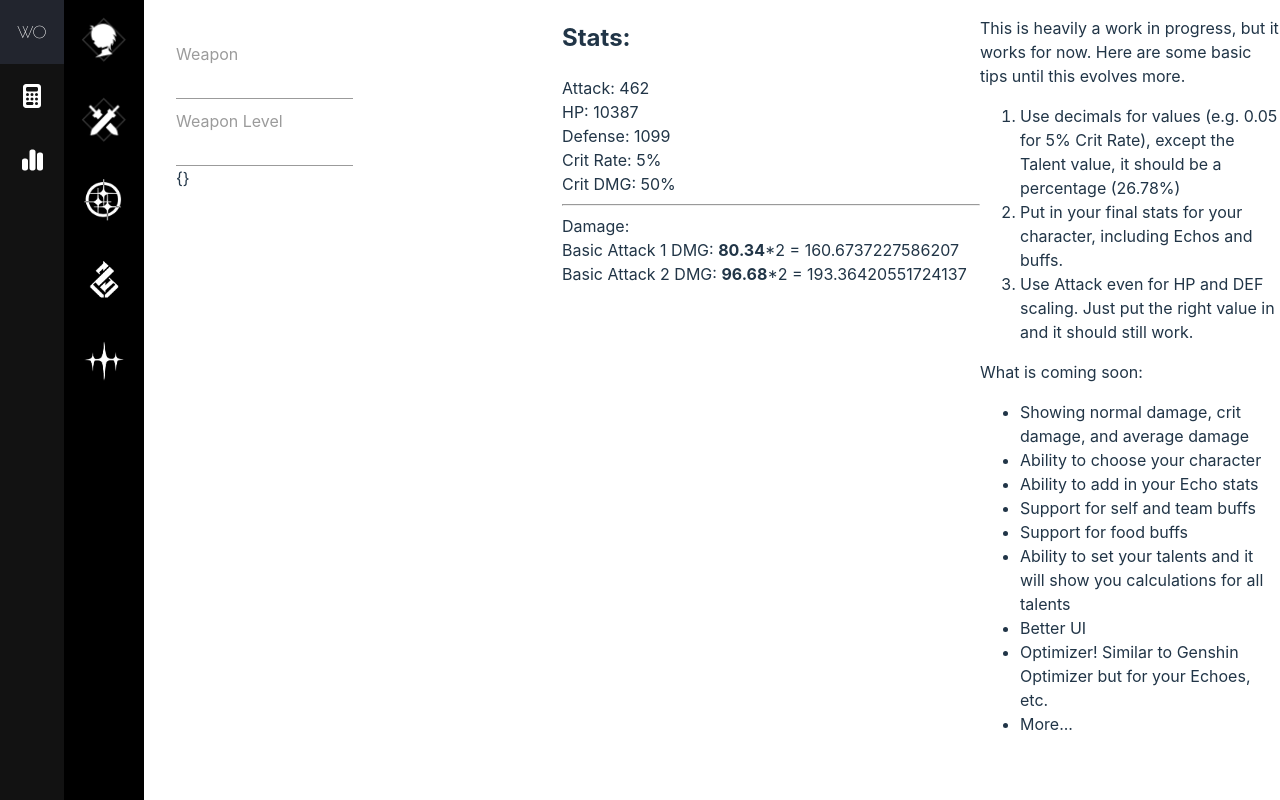
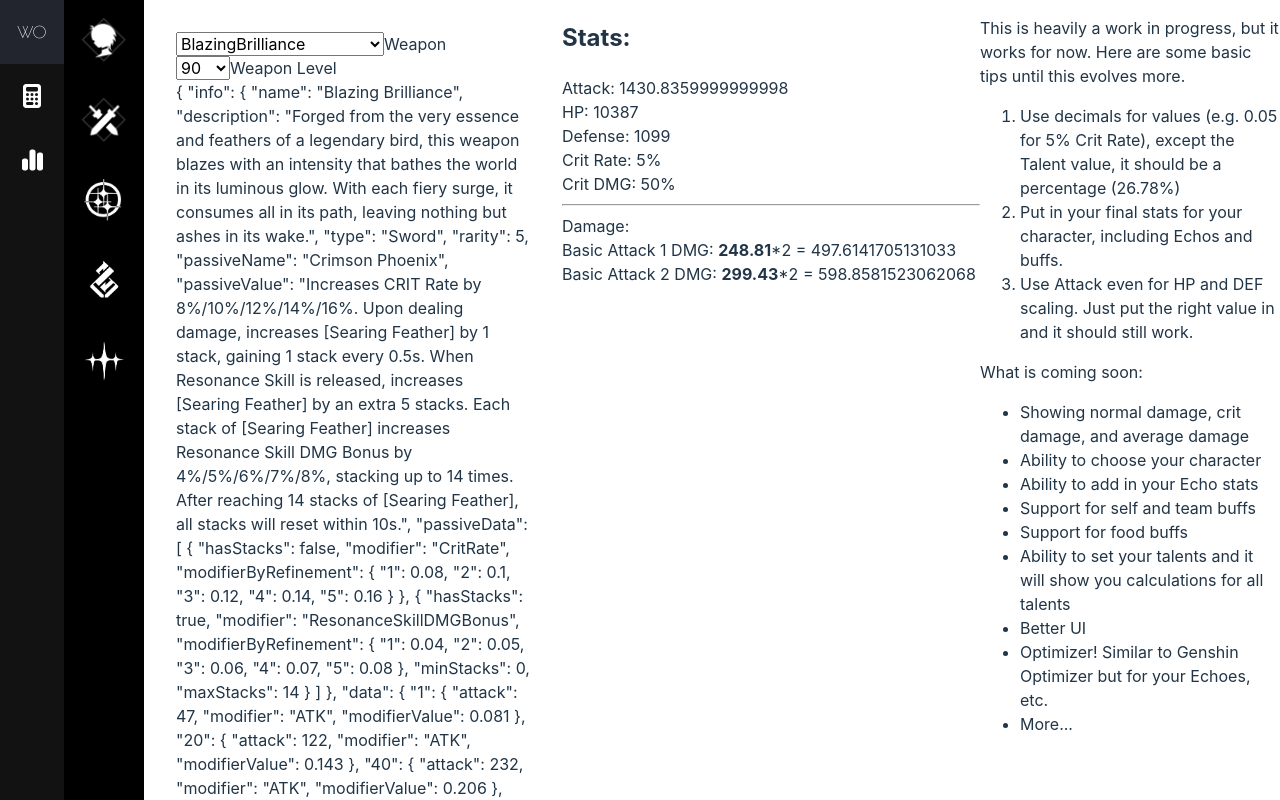
Before and after one commit to ryanbenson/wuthering-waves-optimizer, a Vue app: page /wuthering-waves-optimizer/ in a window 1280 px wide. Both pictures are taken after a click on the item 104 px from the left and 120 px from the top of the page. Shown: the top 800 px of the page. Built offline with nearby package versions, Linux system fonts and the light colour scheme.

Commit message:
Refactors weapons to its own component

```diff
--- a/src/components/Calculator.vue
+++ b/src/components/Calculator.vue
@@ -65,25 +65,9 @@
       </div>
 
       <div class="screen--character" v-show="curScreen === 'weapon'">
-        <div class="data-input">
-          <div class="form__group field">
-            <select name="character" v-model="weapon" class="form__field">
-              <option v-for="weap in weaponsList" :key="weap" :value="weap">
-                {{ weap }}
-              </option>
-            </select>
-            <label for="character" class="form__label">Weapon</label>
-          </div>
-          <div class="form__group field">
-            <select name="character" v-model="weaponLevel" class="form__field">
-              <option v-for="lvl in weaponLevelOptions" :key="lvl" :value="lvl">
-                {{ lvl }}
-              </option>
-            </select>
-            <label for="character" class="form__label">Weapon Level</label>
-          </div>
-          <div>{{ chosenWeapon }}</div>
-        </div>
+        <CalculatorWeapons
+          @update-weapon="handleWeaponUpdated"
+          :weapon-type="weaponType"></CalculatorWeapons>
       </div>
 
       <div class="screen--character" v-show="curScreen === 'talents'">
@@ -179,8 +163,8 @@ import {
   getCharactersAvailable,
   getCharByName,
 } from "../characters/characters";
-import { getWeaponsByType, getWeaponByName } from "../weapons/weapons";
 import CalculatorEchoes from "./CalculatorEchoes.vue";
+import CalculatorWeapons from "./CalculatorWeapons.vue";
 
 interface FormData {
   [key: string]: number | string; // index signature
@@ -206,6 +190,7 @@ export default defineComponent({
   name: "Calculator",
   components: {
     CalculatorEchoes,
+    CalculatorWeapons,
   },
   setup() {
     const formData = reactive<FormData>({
@@ -225,6 +210,7 @@ export default defineComponent({
       liberation: 10,
       intro: 10,
     });
+    const weaponData = reactive({});
 
     watch(formData, async (updatedFormData: FormData) => {
       handleCalculation(updatedFormData);
@@ -256,25 +242,6 @@ export default defineComponent({
       "80+",
       "90",
     ]);
-    const weaponsList = ref([]);
-    const weapon = ref([]);
-    const weaponLevel = ref("90");
-    const weaponLevelOptions = ref([
-      "1",
-      "20",
-      "20+",
-      "40",
-      "40+",
-      "50",
-      "50+",
-      "60",
-      "60+",
-      "70",
-      "70+",
-      "80",
-      "80+",
-      "90",
-    ]);
     const totalAtk = ref(0);
     const totalHp = ref(0);
     const totalDef = ref(0);
@@ -282,28 +249,13 @@ export default defineComponent({
     const totalCritDMG = ref(0.5);
 
     charactersList.value = getCharactersAvailable();
-    weaponsList.value = getWeaponsByType(weaponType.value);
 
-    watch(weapon, async (weaponName: string) => {
-      const weaponChosen = await getWeaponByName(weaponType.value, weaponName);
-      chosenWeapon.value = weaponChosen;
-      console.log(chosenWeapon.value.getWeaponDataByLevel(weaponLevel.value));
-      calcCharStats();
-    });
-    watch(weaponLevel, async () => {
-      console.log(chosenWeapon.value.getWeaponDataByLevel(weaponLevel.value));
-      calcCharStats();
-    });
     watch(character, async (charName) => {
       const chosen = await getCharByName(charName);
       chosenChar.value = chosen;
       // update the weapons if needed
       if (weaponType.value !== chosenChar.value?.basic?.weapon) {
         weaponType.value = chosenChar.value?.basic?.weapon ?? "Swords";
-        // update the list
-        weaponsList.value = getWeaponsByType(weaponType.value);
-        // reset the weapon chosen to be the first possible in the list of swords
-        weapon.value = weaponsList.value[0];
       }
       calcCharStats();
     });
@@ -340,12 +292,10 @@ export default defineComponent({
         charAtk = attack;
         charDef = defense;
       }
-      if (chosenWeapon.value) {
-        const { attack, modifier, modifierValue } =
-          chosenWeapon.value.getWeaponDataByLevel(weaponLevel.value);
-        weaponAtk = attack;
-        weaponModifer = modifier;
-        weaponModifierValue = modifierValue;
+      if (weaponData.value) {
+        weaponAtk = weaponData.value?.attack;
+        weaponModifer = weaponData.value?.modifier;
+        weaponModifierValue = weaponData.value?.modifierValue;
         // weapon data is in decimal, but we're calcing in percentages for now
         switch (weaponModifer) {
           case "ATK":
@@ -366,6 +316,7 @@ export default defineComponent({
         }
       }
       if (echoStats) {
+        console.log("echo stats", echoStats.value);
         attackPercent += echoStats?.value?.ATK ?? 0;
         hpPercent += echoStats?.value?.HP ?? 0;
         defPercent += echoStats?.value?.DEF ?? 0;
@@ -376,10 +327,9 @@ export default defineComponent({
         critDMG += echoStats?.value?.CritDMG ?? 0;
       }
       totalAtk.value =
-        charAtk + weaponAtk * (1 + attackPercent / 100) + attackFlat;
+        (charAtk + weaponAtk) * (1 + attackPercent / 100) + attackFlat;
       totalHp.value = charHp * (1 + hpPercent / 100) + hpFlat;
       totalDef.value = charDef * (1 + defPercent / 100) + defFlat;
-      console.log(critRate, critDMG);
       totalCritRate.value = critRate / 100;
       totalCritDMG.value = critDMG / 100;
 
@@ -387,6 +337,9 @@ export default defineComponent({
     };
 
     const calcAllDamages = () => {
+      if (!chosenChar.value) {
+        return;
+      }
       const basicAttacks = chosenChar.value.basicAttacks?.attacks ?? [];
       const basicAttacksTalent = talentData.basic;
       const basicAttacksByTalent = [];
@@ -414,7 +367,6 @@ export default defineComponent({
         basicAttacksByTalent.push(attackToUse);
       });
       allDamages.value = basicAttacksByTalent;
-      console.log(basicAttacksByTalent);
       // to do: add the rest
     };
 
@@ -467,23 +419,11 @@ export default defineComponent({
     const handleCalculation = () => {
       calcAllDamages();
     };
-    // const handleCalculation = (formData: FormData) => {
-    //   // to do: use HP and DEF
-    //   const dmg = calcDamage(
-    //     characterLevel.value,
-    //     formData.enemyLevel,
-    //     formData.enemyResist,
-    //     formData.talent,
-    //     totalAtk.value,
-    //     formData.defIgnore,
-    //     formData.bonusTotalSkillDmg,
-    //     formData.bonusSpecificSkillDmg,
-    //     formData.bonusElementDmg,
-    //     formData.totalDeepenEffect,
-    //     formData.resistenceReduction
-    //   );
-    //   damage.value = dmg;
-    // };
+
+    const handleWeaponUpdated = (givenWeaponData) => {
+      weaponData.value = givenWeaponData;
+      calcCharStats();
+    };
 
     const updateStatsEchoes = (echoStatsGiven) => {
       echoStats.value = echoStatsGiven;
@@ -513,10 +453,9 @@ export default defineComponent({
       totalDef,
       totalCritRate,
       totalCritDMG,
-      weapon,
-      weaponsList,
-      weaponLevel,
-      weaponLevelOptions,
+      weaponType,
+      handleWeaponUpdated,
+      // weaponLevelOptions,
     };
   },
 });
--- /dev/null
+++ b/src/components/CalculatorWeapons.vue
@@ -0,0 +1,101 @@
+<template>
+  <div class="data-input">
+    <div class="form__group field">
+      <select name="weapon" v-model="weapon" class="form__field">
+        <option v-for="weap in weaponsList" :key="weap" :value="weap">
+          {{ weap }}
+        </option>
+      </select>
+      <label for="weapon" class="form__label">Weapon</label>
+    </div>
+    <div class="form__group field">
+      <select name="weaponLevel" v-model="weaponLevel" class="form__field">
+        <option v-for="lvl in weaponLevelOptions" :key="lvl" :value="lvl">
+          {{ lvl }}
+        </option>
+      </select>
+      <label for="weaponLevel" class="form__label">Weapon Level</label>
+    </div>
+    <div>{{ chosenWeapon }}</div>
+  </div>
+</template>
+
+<script>
+import { getWeaponsByType, getWeaponByName } from "../weapons/weapons";
+export default {
+  props: {
+    weaponType: {
+      type: String,
+      default: "Swords",
+    },
+  },
+  data() {
+    return {
+      weapon: null,
+      weaponsList: [],
+      weaponLevel: "90",
+      chosenWeapon: null,
+    };
+  },
+  watch: {
+    weapon: async function (newWeapon) {
+      if (newWeapon) {
+        await this.setWeapon();
+        await this.updateWeaponStats();
+      }
+    },
+    weaponLevel: async function (weaponLevel) {
+      if (weaponLevel) {
+        this.updateWeaponStats();
+      }
+    },
+    weaponType: function () {
+      this.updateWeapons();
+    },
+  },
+  methods: {
+    async updateWeaponStats() {
+      const { attack, modifier, modifierValue } =
+        this.chosenWeapon.getWeaponDataByLevel(this.weaponLevel);
+      const weaponData = {
+        attack,
+        modifier,
+        modifierValue,
+      };
+      this.$emit("update-weapon", weaponData);
+    },
+    async setWeapon() {
+      const weaponChosen = await getWeaponByName(this.weaponType, this.weapon);
+      this.chosenWeapon = weaponChosen;
+    },
+    updateWeapons() {
+      this.weaponsList = getWeaponsByType(this.weaponType);
+      this.weapon = this.weaponsList[0];
+      this.chosenWeapon = this.weaponsList[0];
+    },
+  },
+  computed: {
+    weaponLevelOptions() {
+      return [
+        "1",
+        "20",
+        "20+",
+        "40",
+        "40+",
+        "50",
+        "50+",
+        "60",
+        "60+",
+        "70",
+        "70+",
+        "80",
+        "80+",
+        "90",
+      ];
+    },
+  },
+  mounted() {
+    this.updateWeapons();
+  },
+};
+</script>
```
